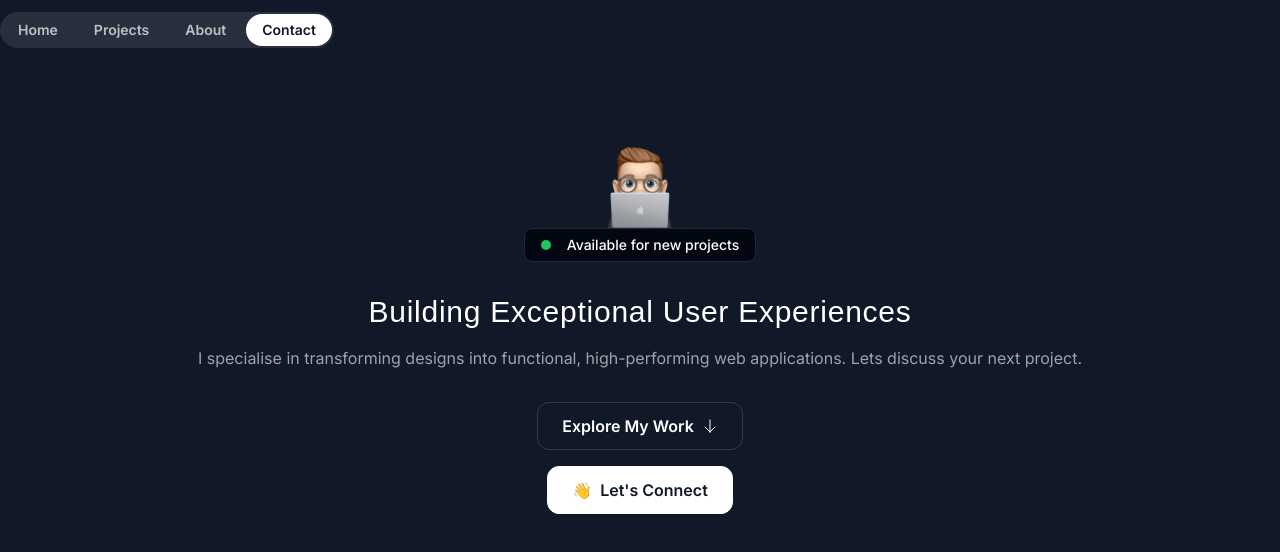
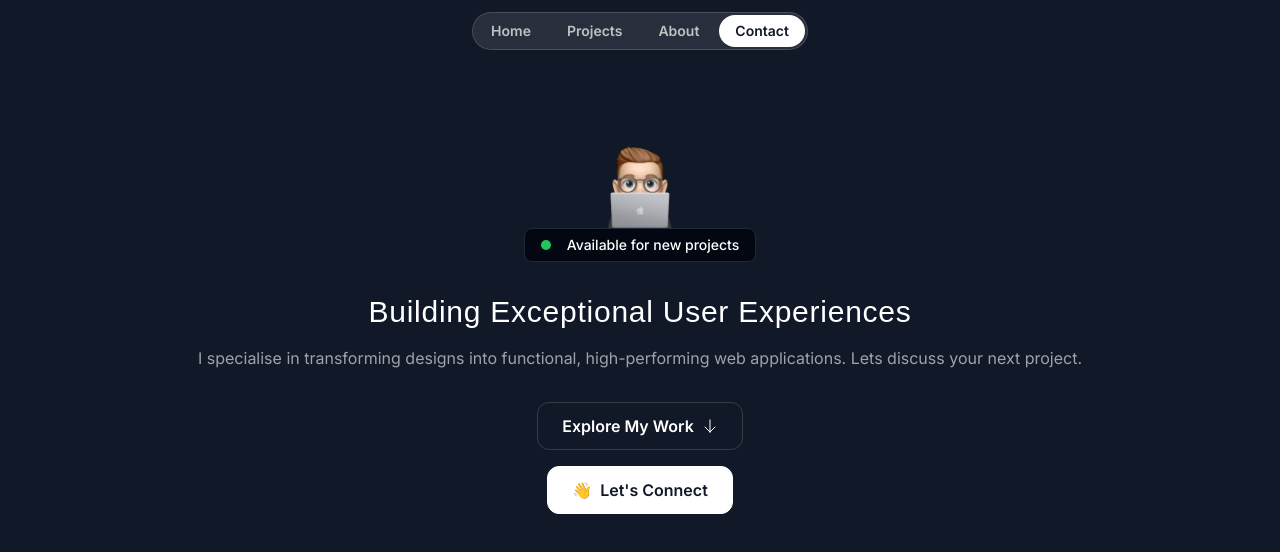
Before and after one commit to WilliamRossCrane/Portfolio, a Next.js app in the folder portfolio/portfolio/: page / in a window 1280 px wide. Shown: the top 552 px of the page. Built offline with nearby package versions, Linux system fonts and the light colour scheme; a web font is replaced by a local one.

Commit message:
FIX: Centerd the navbar by adding full width to header container

```diff
--- a/portfolio/portfolio/src/sections/Header.tsx
+++ b/portfolio/portfolio/src/sections/Header.tsx
@@ -1,7 +1,7 @@
 export const Header = () => {
   return (
-  <div className="flex justify-center items-center fixed top-3">
-    <nav className="flex gap-1 p-0.5 border-white/15 rounded-full bg-white/10 backdrop-blur">
+  <div className="flex justify-center items-center fixed top-3 w-full px-4">
+    <nav className="flex gap-1 p-0.5 border border-white/15 rounded-full bg-white/10 backdrop-blur">
       <a href="#" className="nav-item" >Home</a>
       <a href="#" className="nav-item">Projects</a>
       <a href="#" className="nav-item">About</a>
```
